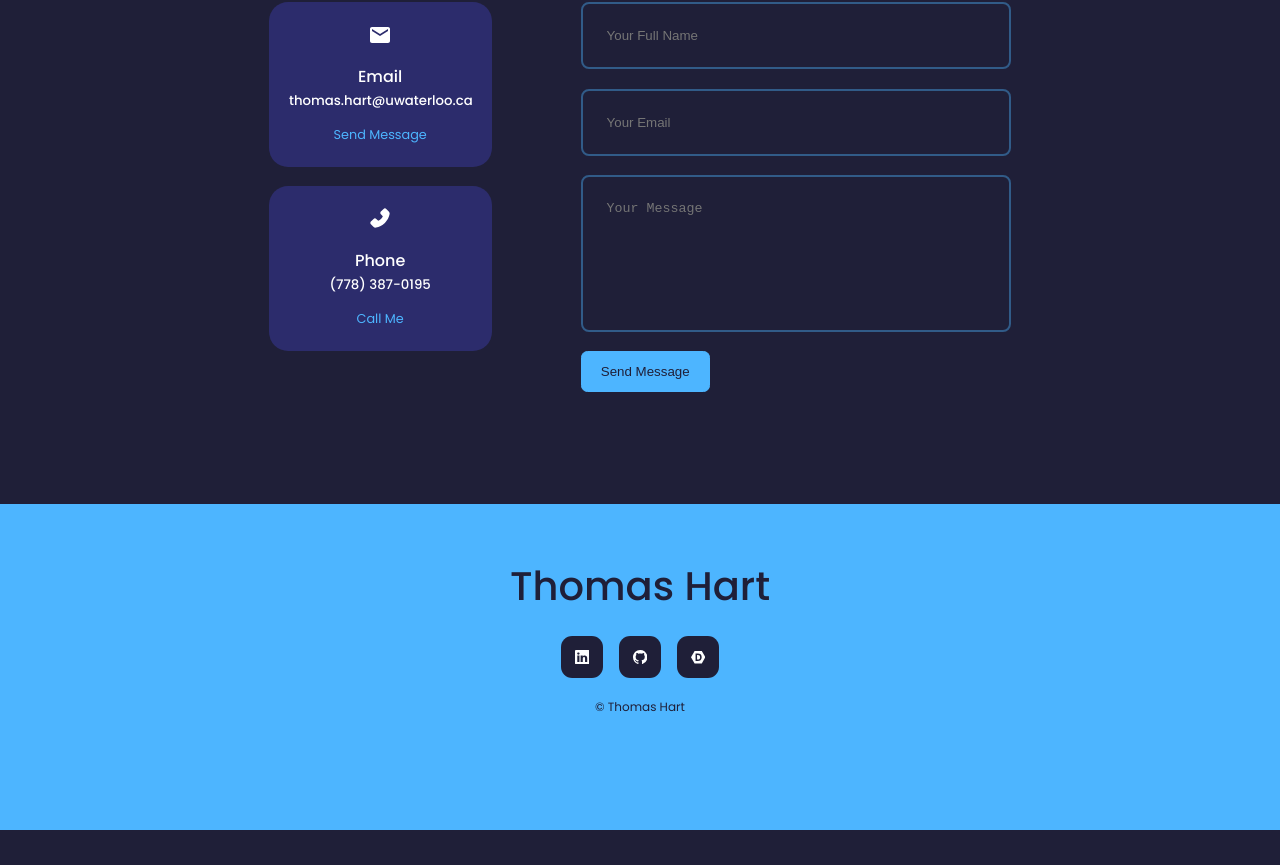
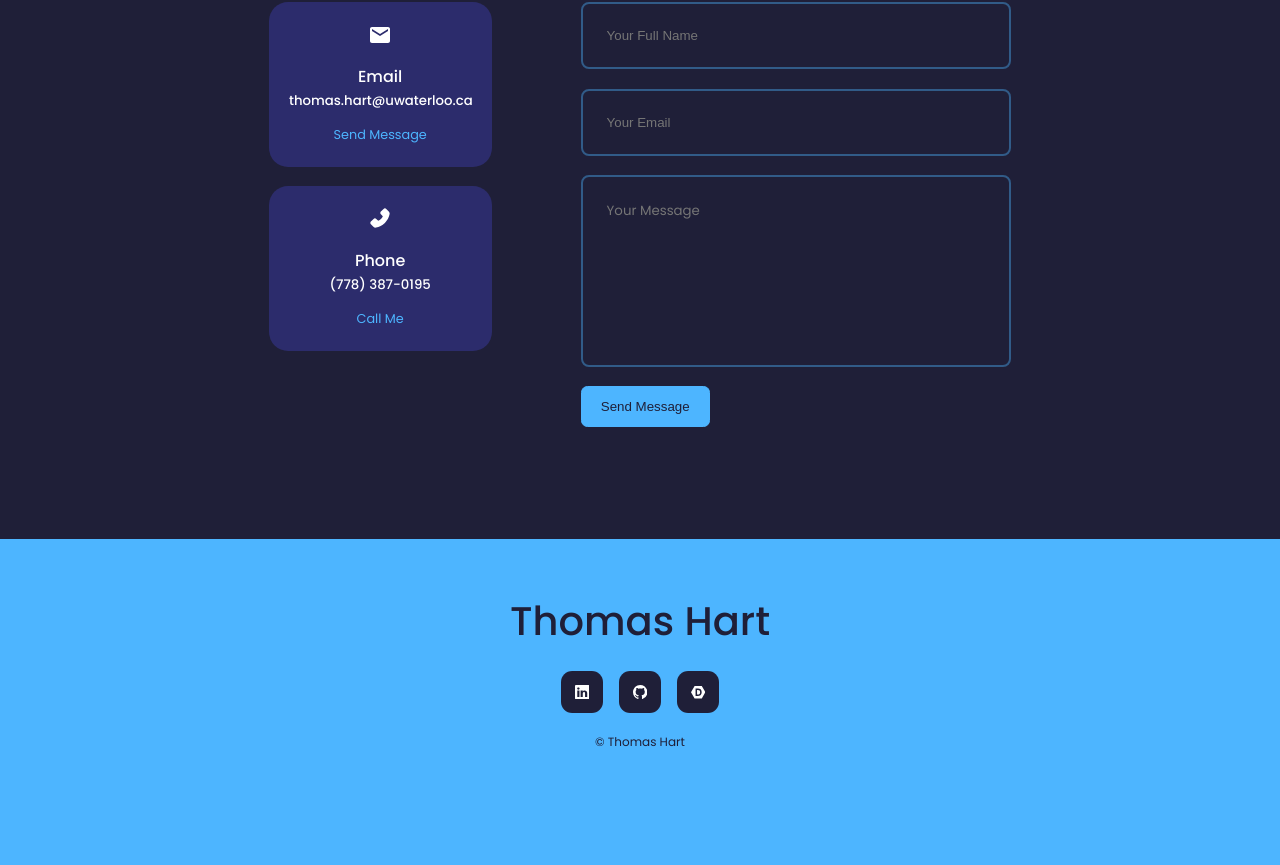
Before and after one commit to thomashart17/thomashart17.github.io, a React (Create React App) app: page / in a window 1280 px wide. Shown: the part 9429-10294 px from the top of the page. Before the commit the page ends 10259 px from the top, so only its background shows below. Built offline with nearby package versions, Linux system fonts and the light colour scheme.

Commit message:
fix incorrect font

```diff
--- a/src/index.css
+++ b/src/index.css
@@ -38,6 +38,10 @@ body {
     background: var(--color-bg);
     color: var(--color-white);
     line-height: 1.7;
+}
+
+textarea {
+    font-family: inherit;
 }
 
 .container {
```
